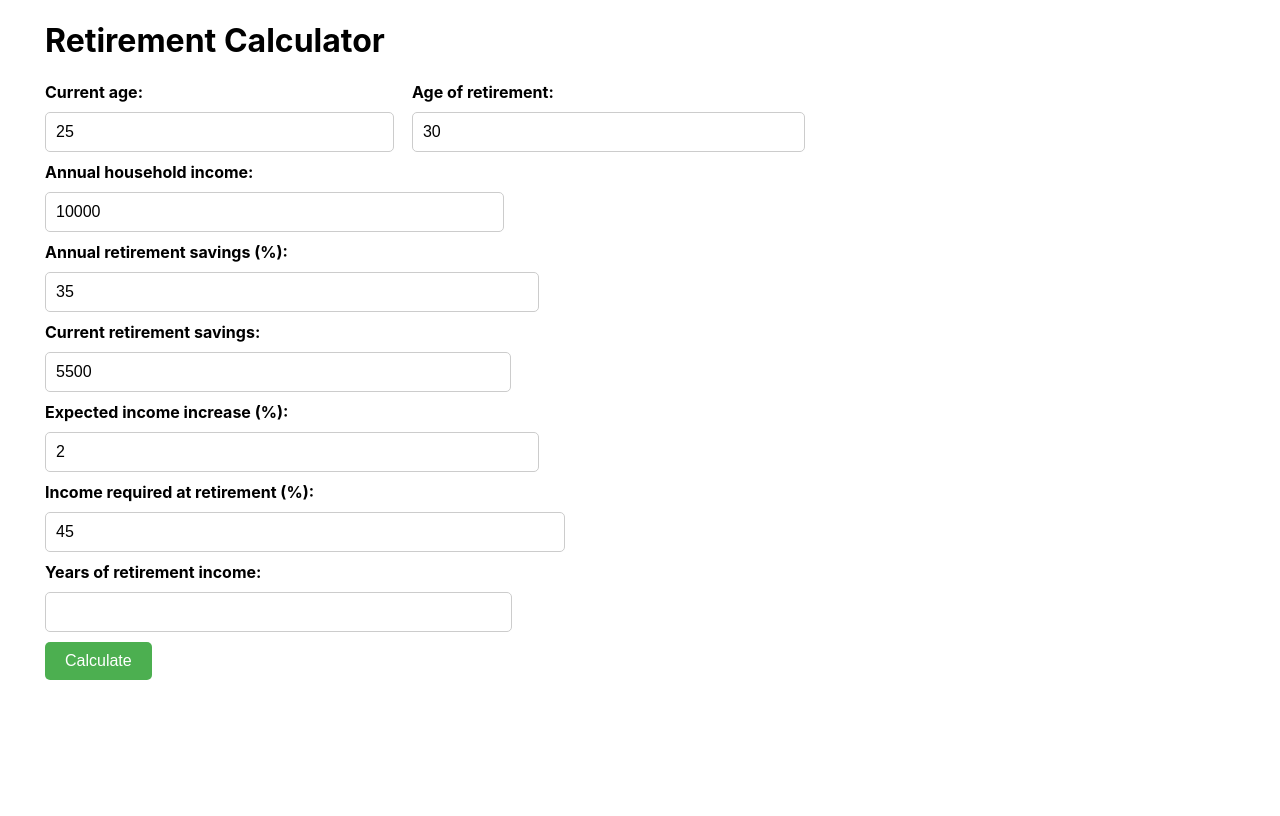
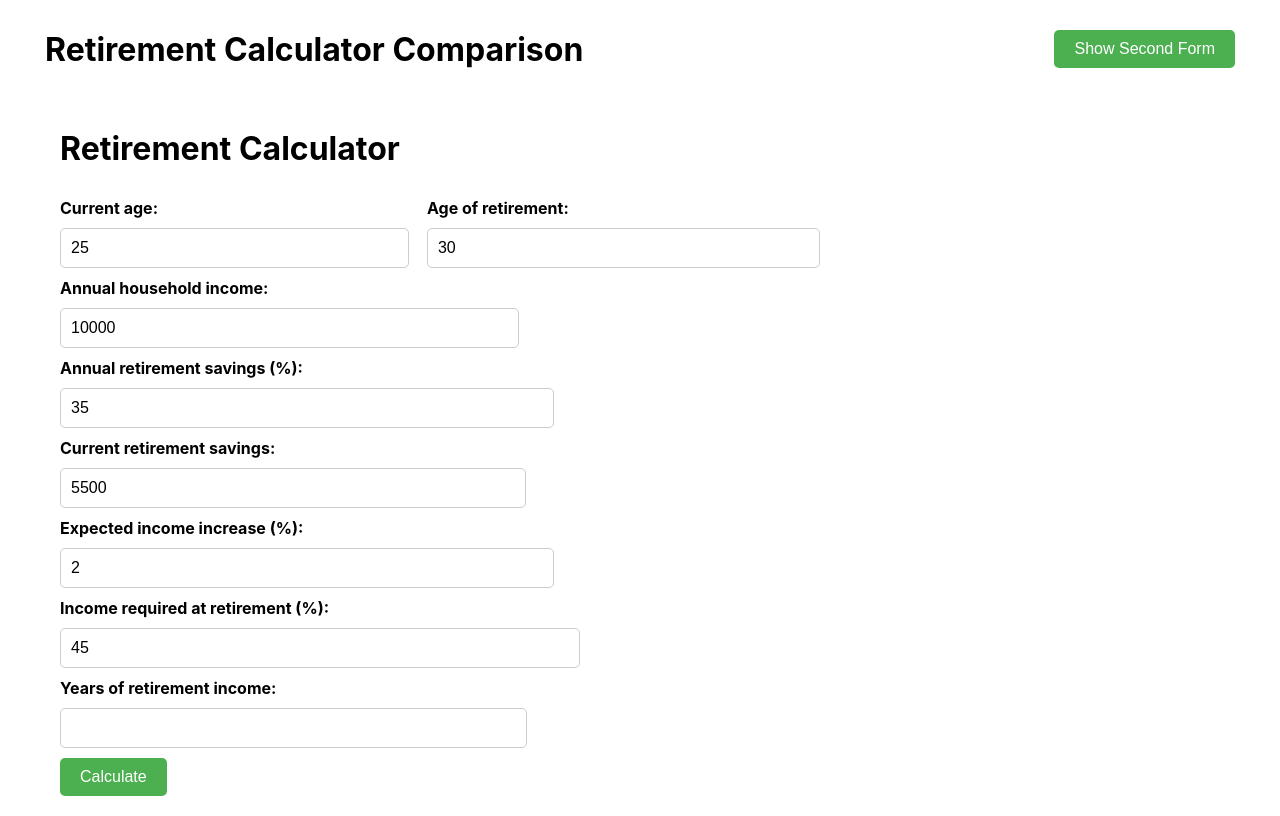
Before and after one commit to sijandahal/RetirementCalculator, a React (Create React App) app: page / in a window 1280 px wide. Built offline with nearby package versions, Linux system fonts and the light colour scheme.

Commit message:
added fixes

```diff
--- a/src/App.css
+++ b/src/App.css
@@ -29,7 +29,8 @@ input {
   font-size: 16px;
 }
 
-button[type="submit"] {
+button[type="submit"],
+button {
   background-color: #4caf50;
   color: white;
   padding: 10px 20px;
@@ -66,3 +67,13 @@ tr:nth-child(even) {
   display: flex;
   gap: 40px;
 }
+
+nav {
+  float: right;
+  margin: 30px 0;
+}
+
+h1 {
+  display: inline-block;
+  margin: 30px 0;
+}
--- a/src/App.js
+++ b/src/App.js
@@ -1,11 +1,12 @@
 import React, { useState } from "react";
 import RetirementForm from "./components/RetirementForm";
 import "./App.css";
+import RetirementComparison from "./components/RetirementComparison";
 
 function App() {
   return (
     <div className="App">
-      <RetirementForm></RetirementForm>
+      <RetirementComparison></RetirementComparison>
     </div>
   );
 }
--- /dev/null
+++ b/src/components/RetirementComparison.js
@@ -0,0 +1,73 @@
+import React, { useState } from "react";
+import RetirementForm from "./RetirementForm";
+
+function RetirementComparison() {
+  const [scenario1, setScenario1] = useState({
+    currentAge: 25,
+    retirementAge: 30,
+    annualIncome: 10000,
+    annualSavings: 35,
+    currentSavings: 5500,
+    incomeIncrease: 2,
+    incomeRequired: 45,
+    retirementYears: "",
+    tableData: [],
+    chartData: {},
+  });
+
+  const [scenario2, setScenario2] = useState({
+    currentAge: 25,
+    retirementAge: 35,
+    annualIncome: 12000,
+    annualSavings: 30,
+    currentSavings: 7500,
+    incomeIncrease: 3,
+    incomeRequired: 50,
+    retirementYears: "",
+    tableData: [],
+    chartData: {},
+  });
+
+  const [showSecondForm, setShowSecondForm] = useState(false);
+
+  const handleScenario1Submit = (e) => {
+    e.preventDefault();
+    console.log("Scenario 1 submitted");
+  };
+
+  const handleScenario2Submit = (e) => {
+    e.preventDefault();
+    console.log("Scenario 2 submitted");
+  };
+
+  const handleShowSecondForm = () => {
+    setShowSecondForm(!showSecondForm);
+  };
+
+  return (
+    <div className="container">
+      <nav>
+        <button onClick={handleShowSecondForm}>
+          {showSecondForm ? "Hide Second Form" : "Show Second Form"}
+        </button>
+      </nav>
+      <h1> Retirement Calculator Comparison </h1>
+      <div className="flex">
+        <RetirementForm
+          values={scenario1}
+          onSubmit={handleScenario1Submit}
+          onChange={(value) => setScenario1(value)}
+        />
+        {showSecondForm && (
+          <RetirementForm
+            values={scenario2}
+            onSubmit={handleScenario2Submit}
+            onChange={(value) => setScenario2(value)}
+          />
+        )}
+      </div>
+    </div>
+  );
+}
+
+export default RetirementComparison;
--- a/src/components/RetirementForm.js
+++ b/src/components/RetirementForm.js
@@ -32,12 +32,12 @@ function RetirementForm() {
       // if (year === currentAge) {
       //   let investmentGrowth = savingBalance * 0.07; // Assuming 7% investment growth
       // } else {
-      // }
+      // }9
 
-      if (currentAge < retirementAge) {
+      if (year < retirementAge - 1) {
         var investmentGrowth = savingBalance * 0.07; // Assuming 7% investment growth
-      } else {
-        investmentGrowth = 0; // Assuming 7% investment growth
+      } else if (year - 1 > retirementAge - 3) {
+        investmentGrowth = savingBalance * 0.04; // Assuming 7% investment growth
       }
 
       for (
@@ -59,7 +59,7 @@ function RetirementForm() {
       }
 
       let retireWithdrawals = 0;
-      if (year < retirementAge) {
+      if (year < retirementAge - 1) {
         // retireWithdrawals = (annualIncome * (incomeRequired / 100)) / 12;
         retireWithdrawals = 0;
       } else {
```
